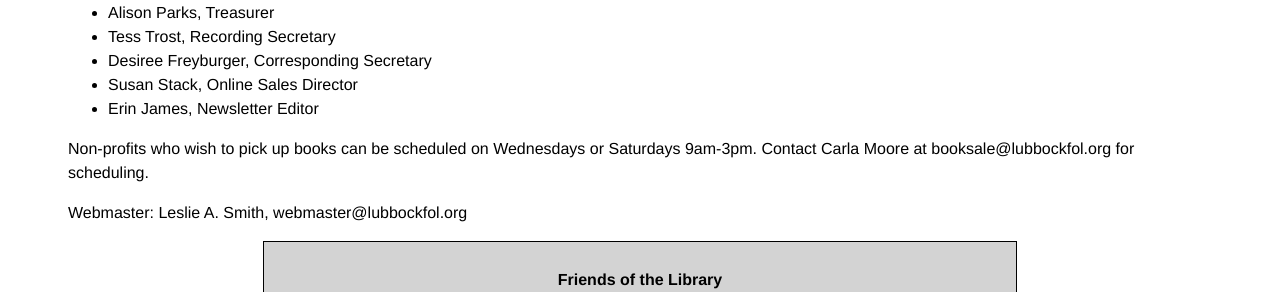
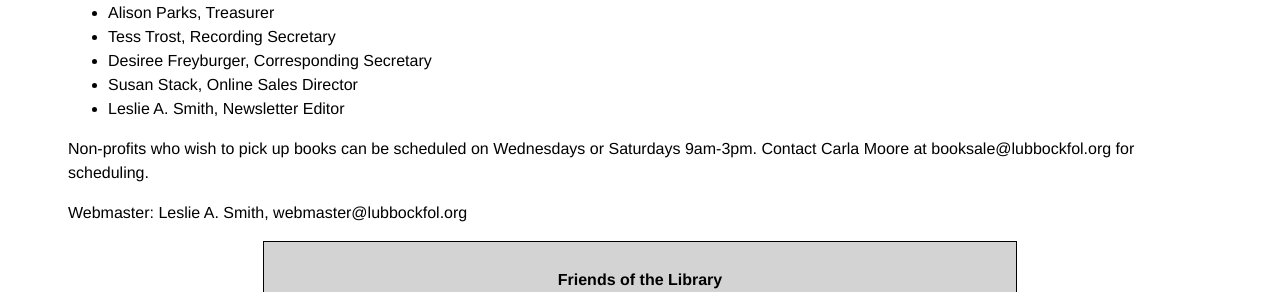
Before and after one commit to lubbockfol/lubbockfol.github.io, a Jekyll site: the page contact.html, which Jekyll copies as it is, in a window 1280 px wide. Shown: the part 457-749 px from the top of the page. Built offline with Jekyll 4.4.1, drawn with Linux system fonts in a browser that asks for light colours.

Commit message:
Add files via upload

```diff
--- a/contact.html
+++ b/contact.html
@@ -41,7 +41,7 @@
 	<li>Tess Trost, Recording Secretary</li>
 	<li>Desiree Freyburger, Corresponding Secretary</li>
 	<li>Susan Stack, Online Sales Director</li>
-	<li>Erin James, Newsletter Editor</li>
+	<li>Leslie A. Smith, Newsletter Editor</li>
 </ul>
 
 <p>Non-profits who wish to pick up books can be scheduled on Wednesdays or Saturdays 9am-3pm.
```
